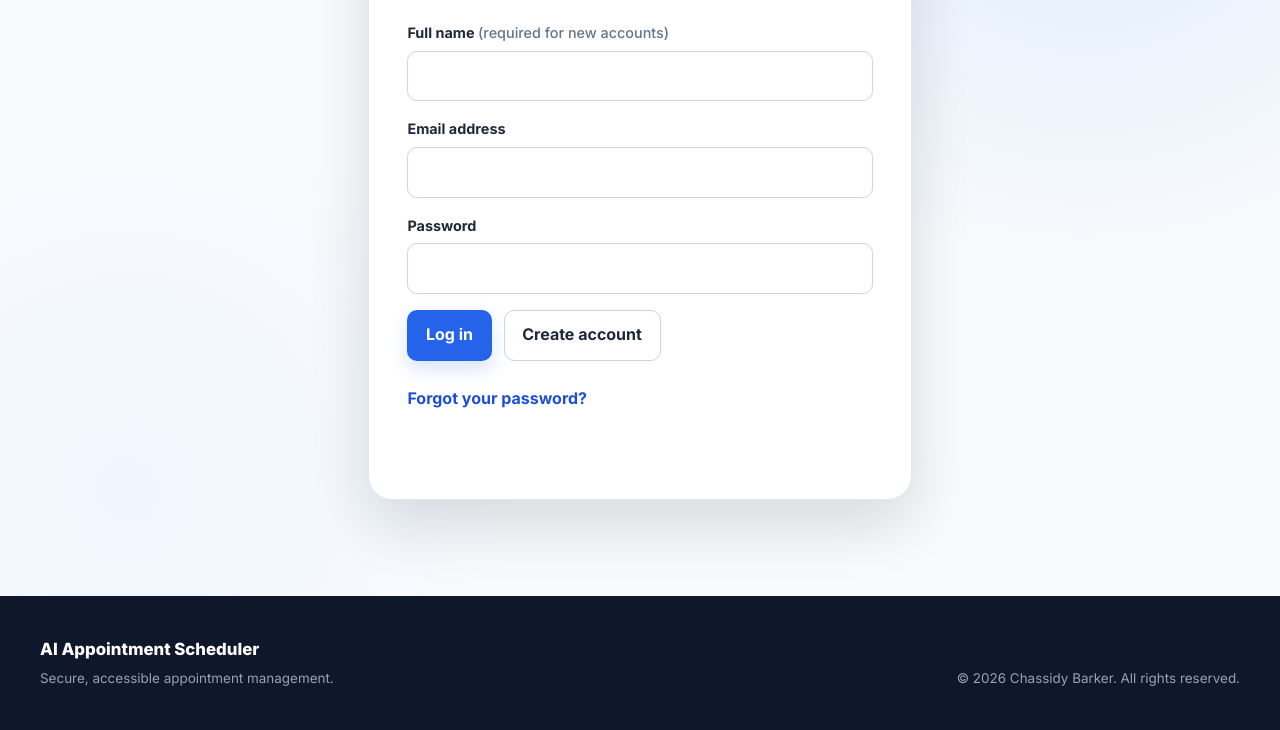
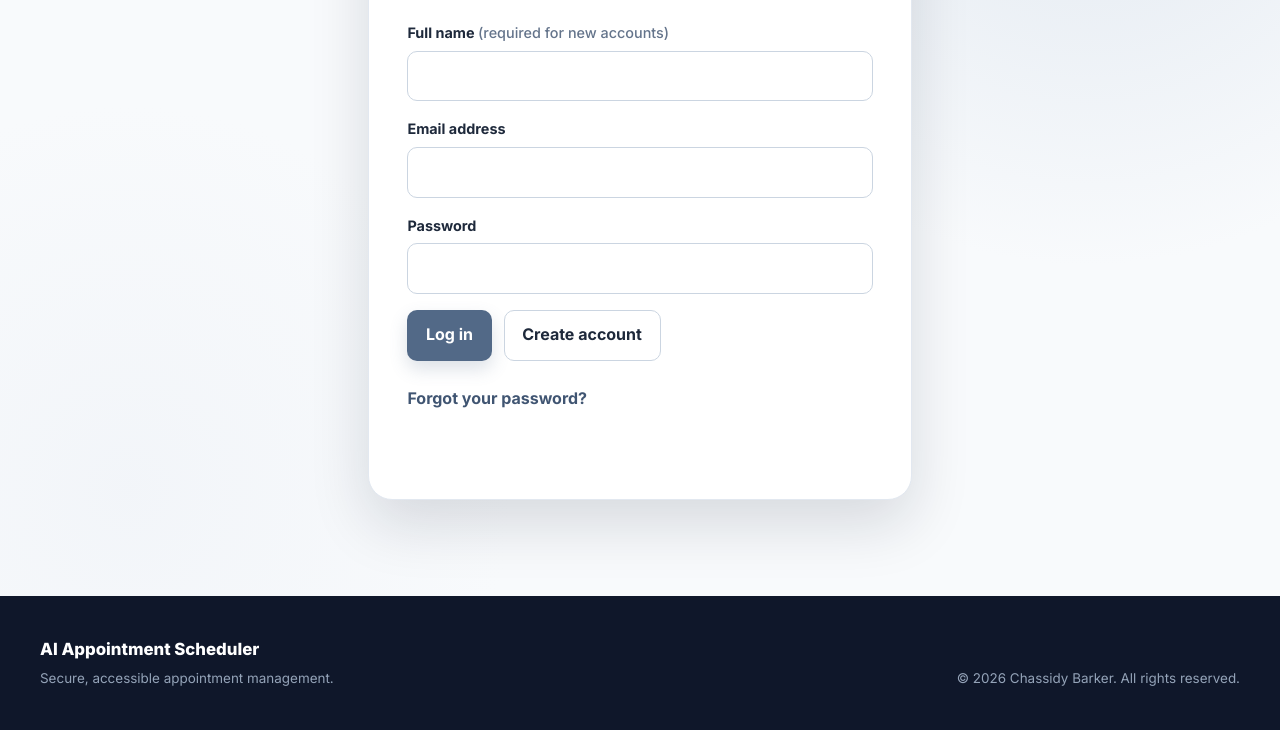
Before and after one commit to codeboxxer/ai-appointment-scheduler, a plain HTML site: page login.html in a window 1280 px wide. Shown: the part 362-1092 px from the top of the page. Drawn offline with nearby package versions, Linux system fonts and the light colour scheme.

Commit message:
Refine restyle with slate blue palette

```diff
--- a/css/style.css
+++ b/css/style.css
@@ -1,10 +1,10 @@
 :root {
     color-scheme: only light;
-    --primary-50: #eff6ff;
-    --primary-100: #dbeafe;
-    --primary-500: #3b82f6;
-    --primary-600: #2563eb;
-    --primary-700: #1d4ed8;
+    --primary-50: #f2f5f9;
+    --primary-100: #e1e8f0;
+    --primary-500: #657a9b;
+    --primary-600: #526987;
+    --primary-700: #405572;
     --slate-50: #f8fafc;
     --slate-100: #f1f5f9;
     --slate-200: #e2e8f0;
@@ -172,7 +172,7 @@ h4 {
     border-radius: .75rem;
     font-size: .72rem;
     letter-spacing: .04em;
-    box-shadow: 0 8px 20px rgb(37 99 235 / .24);
+    box-shadow: 0 8px 20px rgb(82 105 135 / .24);
 }
 
 .nav {
@@ -226,8 +226,8 @@ h4 {
     overflow: hidden;
     padding-block: clamp(4rem, 9vw, 7rem);
     background:
-        radial-gradient(circle at 92% 10%, rgb(219 234 254 / .95), transparent 31rem),
-        radial-gradient(circle at 6% 92%, rgb(239 246 255 / .85), transparent 24rem),
+        radial-gradient(circle at 92% 10%, rgb(225 232 240 / .95), transparent 31rem),
+        radial-gradient(circle at 6% 92%, rgb(242 245 249 / .9), transparent 24rem),
         var(--slate-50);
 }
 
@@ -457,7 +457,7 @@ h4 {
 .btn-primary {
     color: #fff;
     background: var(--primary-600);
-    box-shadow: 0 8px 18px rgb(37 99 235 / .18);
+    box-shadow: 0 8px 18px rgb(82 105 135 / .2);
 }
 
 .btn-primary:hover {
@@ -528,8 +528,8 @@ h4 {
     place-items: center;
     padding-block: clamp(3rem, 8vw, 6rem);
     background:
-        radial-gradient(circle at 85% 12%, rgb(219 234 254 / .9), transparent 28rem),
-        radial-gradient(circle at 10% 88%, rgb(239 246 255 / .9), transparent 24rem);
+        radial-gradient(circle at 85% 12%, rgb(225 232 240 / .95), transparent 28rem),
+        radial-gradient(circle at 10% 88%, rgb(242 245 249 / .95), transparent 24rem);
 }
 
 .auth-card {
@@ -546,7 +546,7 @@ h4 {
     inset: 0 0 auto;
     height: .3rem;
     content: "";
-    background: linear-gradient(90deg, var(--primary-600), #60a5fa);
+    background: linear-gradient(90deg, var(--primary-700), #8192aa);
 }
 
 .auth-card h1 {
@@ -657,7 +657,7 @@ textarea {
     overflow: hidden;
     padding: clamp(1.5rem, 4vw, 2.5rem);
     background:
-        radial-gradient(circle at 92% 15%, rgb(219 234 254 / .95), transparent 22rem),
+        radial-gradient(circle at 92% 15%, rgb(225 232 240 / .95), transparent 22rem),
         #fff;
     border-radius: var(--radius-xl);
 }
@@ -669,7 +669,7 @@ textarea {
     width: 12rem;
     height: 12rem;
     content: "";
-    border: 1.7rem solid rgb(37 99 235 / .07);
+    border: 1.7rem solid rgb(82 105 135 / .08);
     border-radius: var(--radius-full);
 }
 
```
Also changed, not shown: 404.html (+1 -1 lines), index.html (+1 -1 lines).
